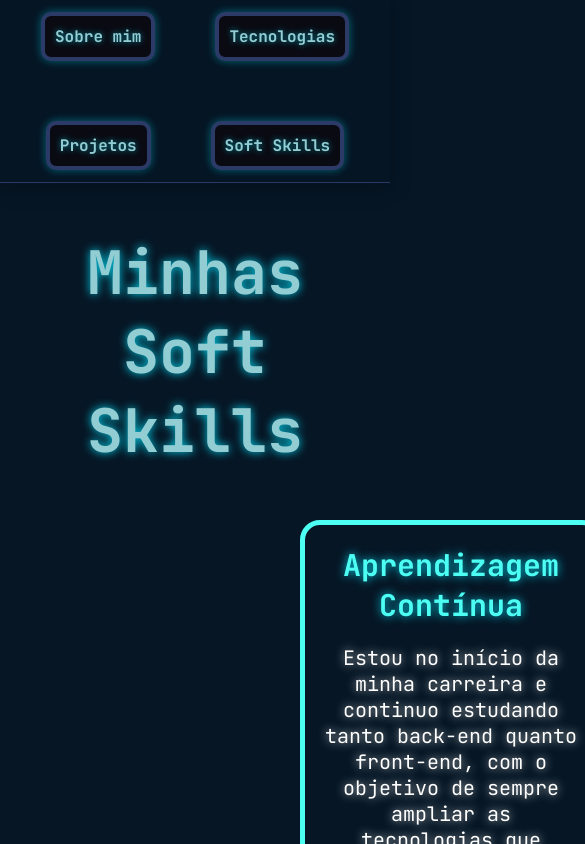
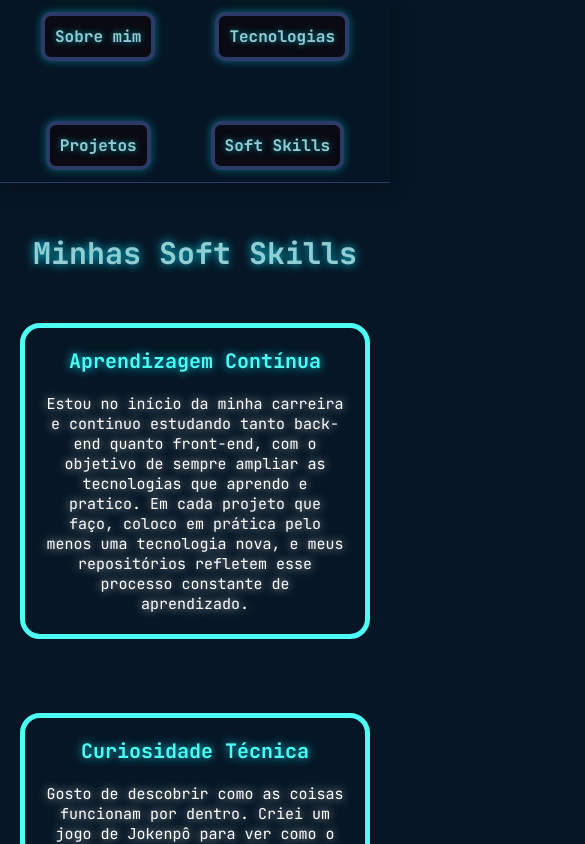
Before and after one commit to arthur-wso/portfolio-pessoal, a React (Vite) app: page /soft-skills in a window 390 px wide. Shown: the top 844 px of the page, 585 px wide, since content can reach past the window. Built offline with nearby package versions, Linux system fonts and the light colour scheme.

Commit message:
feat: adiciona responsividade a aba Soft Skills

```diff
--- a/src/pages/SoftSkills/styles.js
+++ b/src/pages/SoftSkills/styles.js
@@ -5,16 +5,21 @@ export const Container = styled.div``;
 export const Title = styled.h1`
     color: #fff;
     text-align: center;
-    font-size: 60px;
+    font-size: 30px;
     color: #93cdd4;
     text-shadow: 0 0 10px rgba(0, 229, 255, 0.9);
+
+    @media (min-width: 760px) {
+        font-size: 60px;
+    }
 `;
 
 export const Section = styled.section`
     display: grid;
-    grid-template-columns: repeat(3, 1fr);
+    grid-template-columns: 1fr;
     gap: 24px;
-    margin: 0 300px;
+    margin: 0 auto;
+    padding: 0 20px;
 
     img {
 
@@ -26,6 +31,11 @@ export const Section = styled.section`
     h3 {
         text-align: center;
         margin-bottom: 20px;
+    }
+
+    @media (min-width: 950px) {
+        max-width: 1300px;
+        grid-template-columns: repeat(3, 1fr);
     }
 `;
 
@@ -47,13 +57,21 @@ export const Article = styled.article`
 
     h3 {
         text-align: center;
-        font-size: 30px;
+        font-size: 20px;
         margin-bottom: 20px;
         color: #4DFFF3;
         text-shadow: 0 0 10px rgba(0, 229, 255, 0.9);
+
+         @media (min-width: 950px) {
+        font-size: 30px;
+     }
     }
 `;
 export const Paragraph = styled.p`
-    font-size: 20px;
+    font-size: 15px;
     text-align: center;
+
+     @media (min-width: 950px) {
+        font-size: 20px;
+     }
 `;
```
